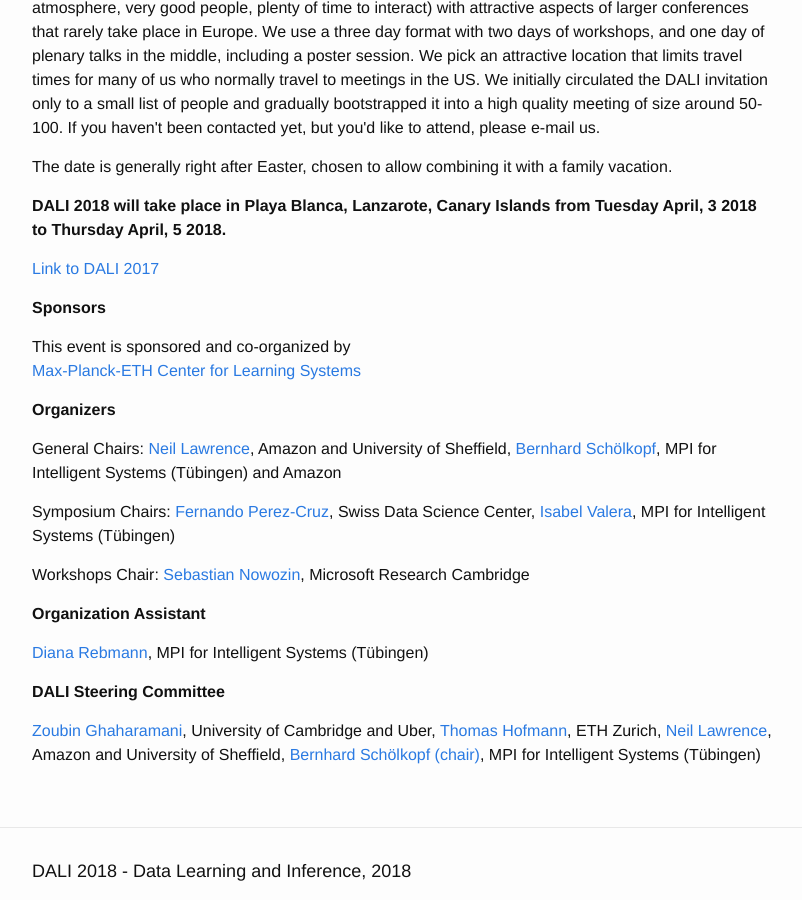
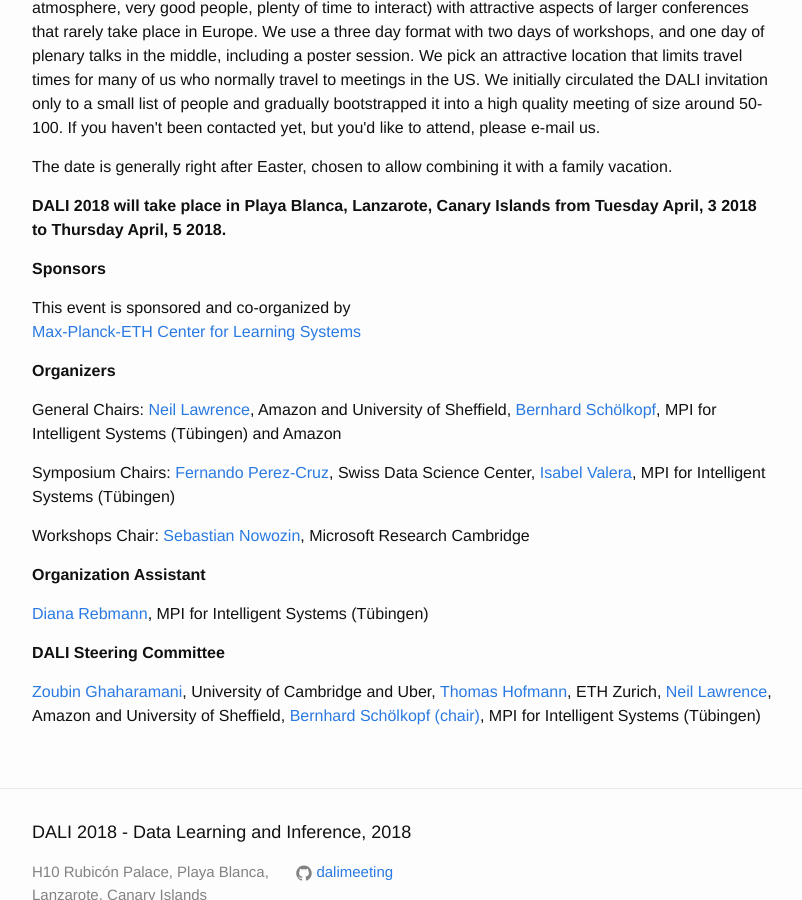
Before and after one commit to dalimeeting/dalimeeting.github.io, a Jekyll site: the page built from index.html, in a window 1280 px wide and 900 px high, scrolled down 594 px. Shown: the whole window, without its empty margins (238-1040 px from the left). Built offline with Jekyll 4.4.1, drawn with Linux system fonts in a browser that asks for light colours.

Commit message:
Update about.html

```diff
--- a/_layouts/about.html
+++ b/_layouts/about.html
@@ -13,7 +13,6 @@
 
   {{ content }}
 
-  {% if site.previous_meeting.name %}{% if site.previous_meeting.url %}<p><a href="{{ site.previous_meeting.url }}">Link to {{ site.previous_meeting.name }}</a> </p>{% endif %}{% endif %}
 
 
   <p><strong>Sponsors</strong></p>
```
